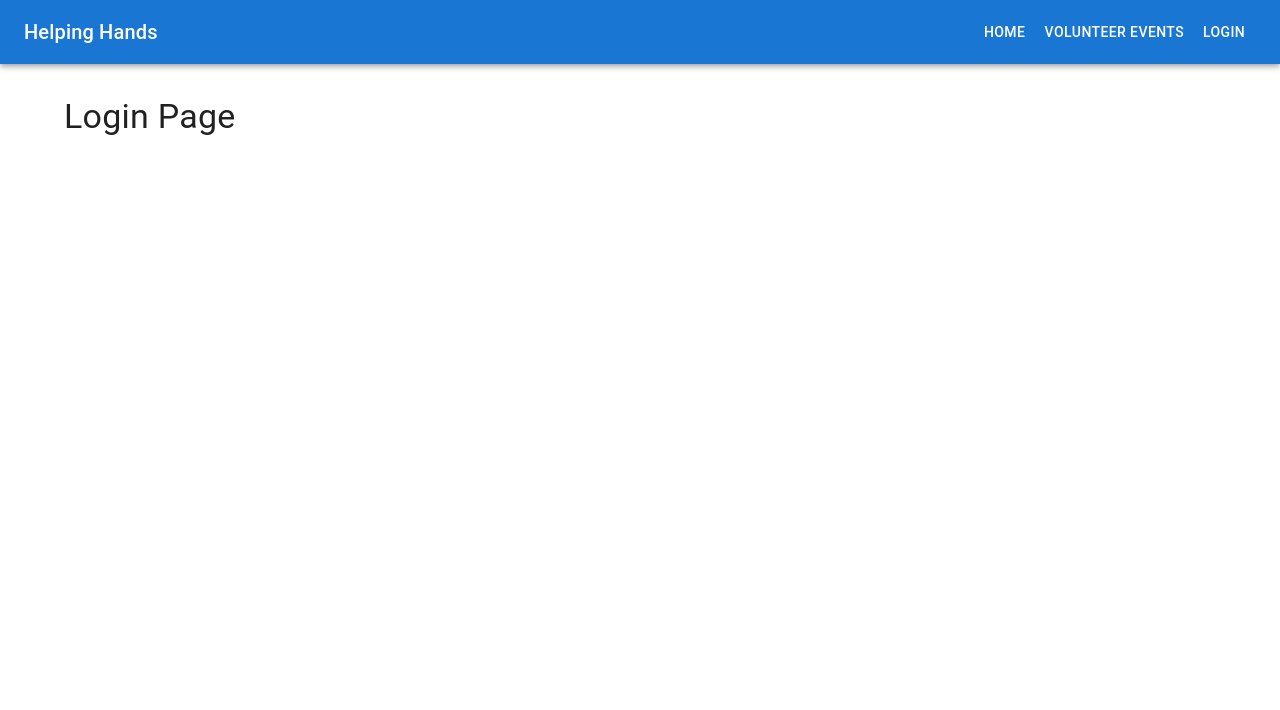
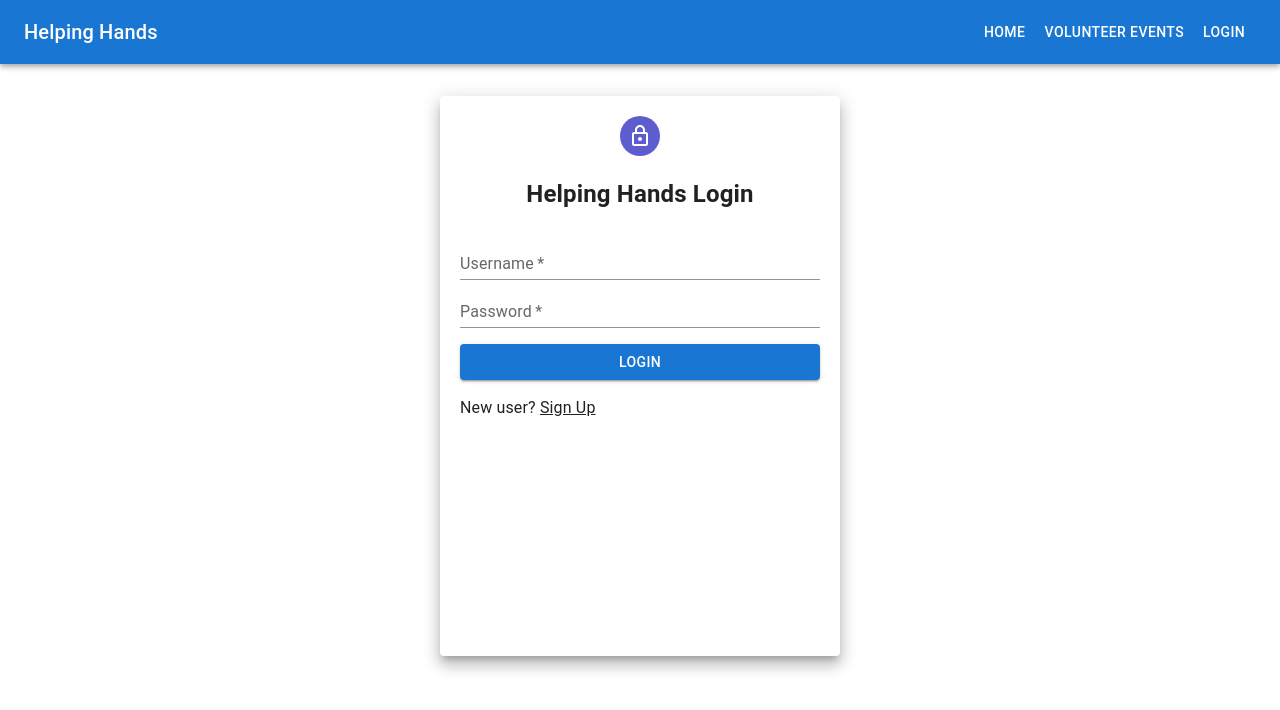
Before and after one commit to CyberCthulhu/COSC4353-GroupProject, a React (Create React App) app in the folder frontend/: page /login in a window 1280 px wide. Shown: the top 710 px of the page. Built offline with nearby package versions, Linux system fonts and the light colour scheme.

Commit message:
Finished Login page v1
Created the grid to login using the username password. Included a link to the sign up page

```diff
--- a/frontend/src/components/Login.js
+++ b/frontend/src/components/Login.js
@@ -1,14 +1,33 @@
 import React from 'react';
-import { Typography } from '@mui/material';
+import { Avatar, Box, Button, Grid2, Paper, TextField, Typography, Link } from '@mui/material';
+import LockOutlinedIcon from '@mui/icons-material/LockOutlined';
 
 function Login() {
+
+  const paper_style = { padding: 20, height: '70vh', width: 400, margin: "20px auto" }
+  const avatar_style = { backgroundColor: '#5d5dd0' }
   return (
-    <div>
-      <Typography variant="h4" gutterBottom>
-        Login Page
-      </Typography>
+    <Grid2>
+      <Paper elevation={10} style={paper_style}>
 
-    </div>
+        <Grid2 align="center">
+          <Avatar style={avatar_style}> <LockOutlinedIcon> </LockOutlinedIcon></Avatar>
+          <h2> Helping Hands Login </h2>
+        </Grid2>
+        <TextField id="username_field" placeholder="Enter username" label="Username" variant="standard" fullWidth required />
+        <TextField id="password_field" placeholder="Enter password" label="Password" variant="standard" type="password" fullWidth required />
+        <Box mt={2}>
+          <Button variant="contained" color="primary" fullWidth>Login</Button>
+        </Box>
+        <Box mt={2}>
+          <Typography> New user? <Link href='/signup' color="inherit"> Sign Up
+          </Link>
+          </Typography>
+        </Box>
+
+
+      </Paper>
+    </Grid2>
   );
 }
 
```
